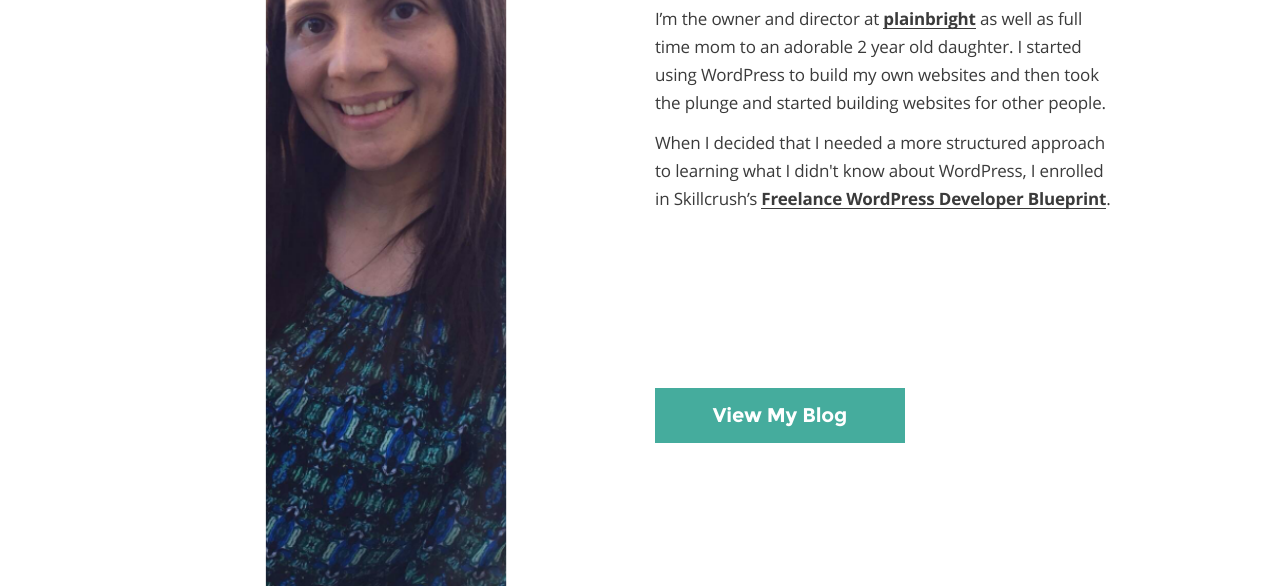
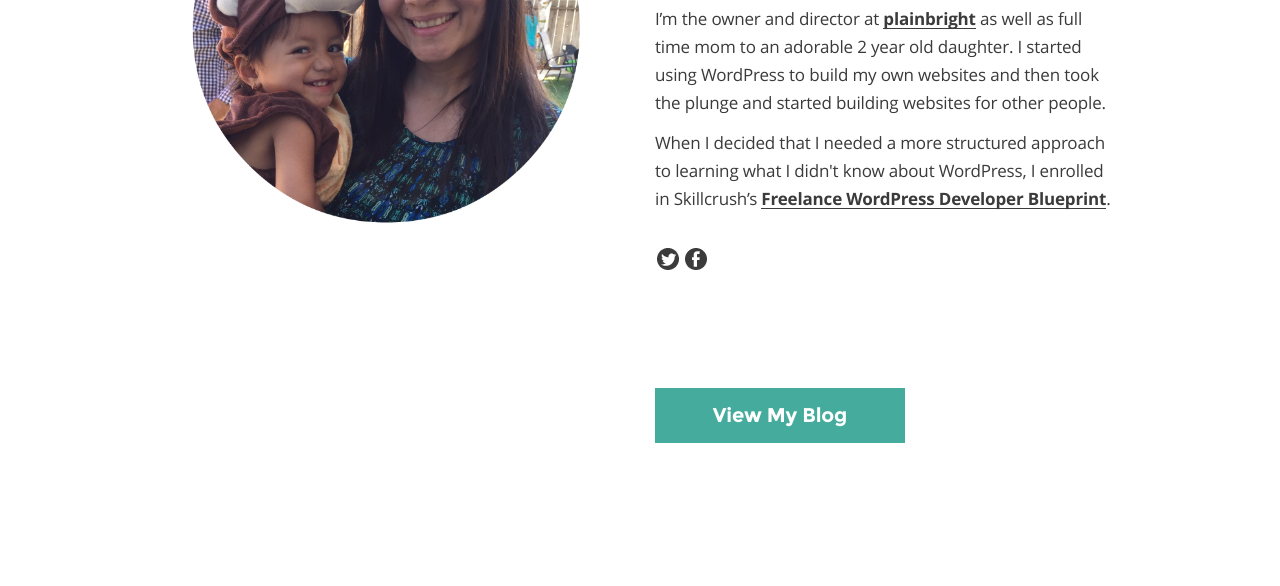
Before and after one commit to cpachono/cpachono.github.io, a plain HTML site: page index.html in a window 1280 px wide. Shown: the part 229-815 px from the top of the page. Drawn offline with Linux system fonts and the light colour scheme.

Commit message:
GitHub User Profile - Update 1

```diff
--- a/index.html
+++ b/index.html
@@ -10,7 +10,7 @@
 	<!-- LANDING PAGE -->
 	<section class="landing-page">
 		<div class="container">
-			<img src="upload/Carolina.png" alt="" class="author-img">
+			<img src="upload/Carolina.jpg" alt="" class="author-img">
 			<div class="author-intro">
 				<div class="content">
 					<h1 class="title">
```
Also changed, not shown: img/landbg.jpg (added), img/search-arrow.png (added), img/soc-sprite.png (added), upload/Carolina.jpg (added), 1 other file.
